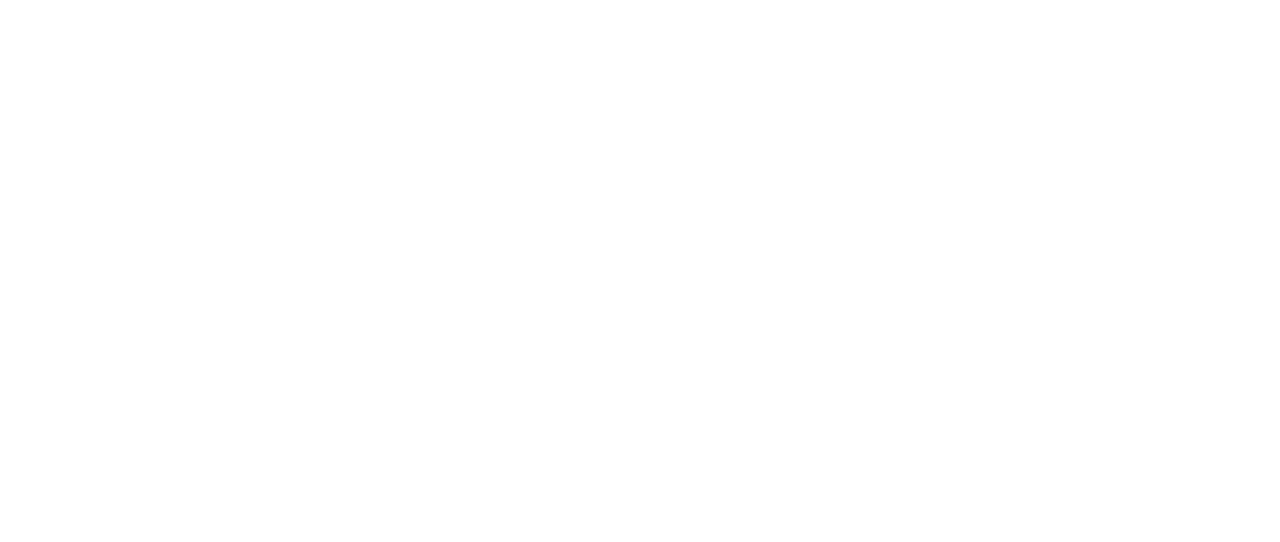
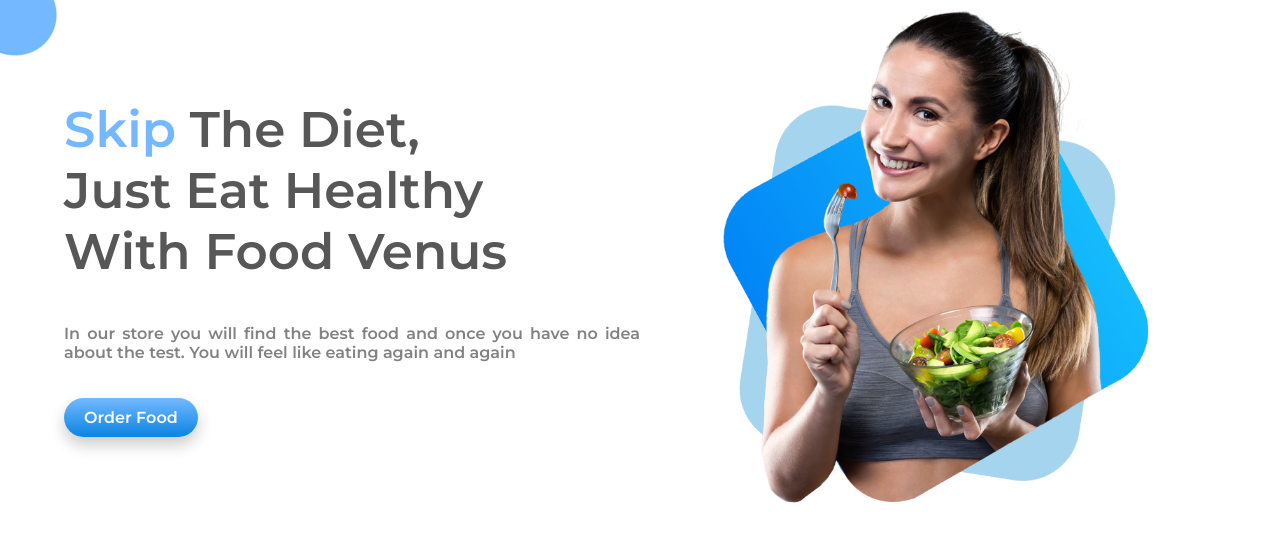
Before and after one commit to arafathussen/food-venus, a plain HTML site: page index.html in a window 1280 px wide. Drawn offline with Linux system fonts and the light colour scheme.

Commit message:
Topcontent html-css added

```diff
--- a/index.html
+++ b/index.html
@@ -6,8 +6,22 @@
     <meta name="viewport" content="width=device-width, initial-scale=1.0">
     <title>Food Venus</title>
     <link rel="stylesheet" href="style.css">
+    <link rel="preconnect" href="https://fonts.googleapis.com">
+    <link rel="preconnect" href="https://fonts.gstatic.com" crossorigin>
+    <link href="https://fonts.googleapis.com/css2?family=Montserrat:wght@600&display=swap" rel="stylesheet">
+
 </head>
 <body>
 
+    <section class="flexible-container top-banner">
+        <div class="half-width">
+            <h1 class="banner-h1"><span class="blue-color">Skip</span> The Diet,<br>Just Eat Healthy</br> With Food Venus</h1>
+            <p>In our store you will find the best food and once you have no idea about the test. You will feel like eating again and again</p>
+            <a class="button" href="">Order Food</a>
+        </div>
+        <div class="half-width">
+            <img src="./images/top-img.png" alt="">
+        </div>
+    </section>
 </body>
 </html>
--- a/style.css
+++ b/style.css
@@ -0,0 +1,48 @@
+body{
+    font-family: 'Montserrat', sans-serif;
+    margin: 0;
+}
+h1{
+    font-size: 50px;
+    color: #575757;
+    font-weight: 270px;
+}
+.banner-h1{
+    padding-top: 10%;
+}
+.blue-color{
+    color:#74b9ff ;
+}
+p{
+    text-align: justify;
+    color: #828282;
+    margin-bottom: 8%;
+}
+.button{
+    text-decoration: none;
+    color: white;
+    padding: 10px 20px;
+    background-image: linear-gradient(#74b9ff,#0984e3);
+    border-radius: 20px;
+    box-shadow: 0px 8px 15px rgba(0.2, 0.2, 0, 0.2);
+    transition: 0.5s ease-in-out;
+}
+.button:hover{
+    color: black;
+    background-image:linear-gradient(#0984e3,#74b9ff);
+}
+.top-banner{
+    background-image: url(./images/top-benner.png);
+    background-repeat: no-repeat;
+}
+.flexible-container{
+    display: flex;
+    margin-bottom: 100px;
+}
+.half-width{
+    width: 80%;
+    padding-left: 5%;
+}
+.half-width img{
+    width: 80%;
+}
```
